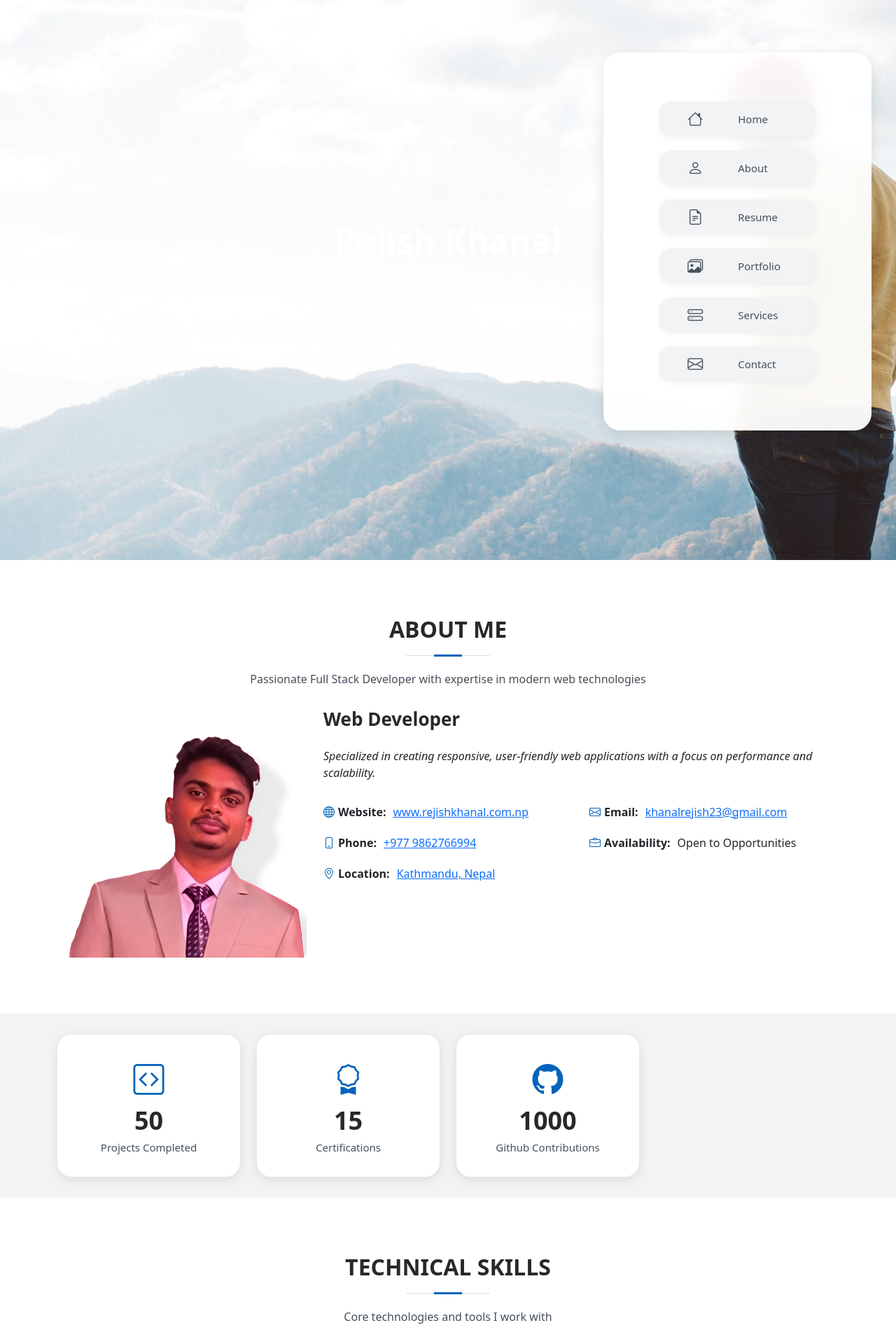
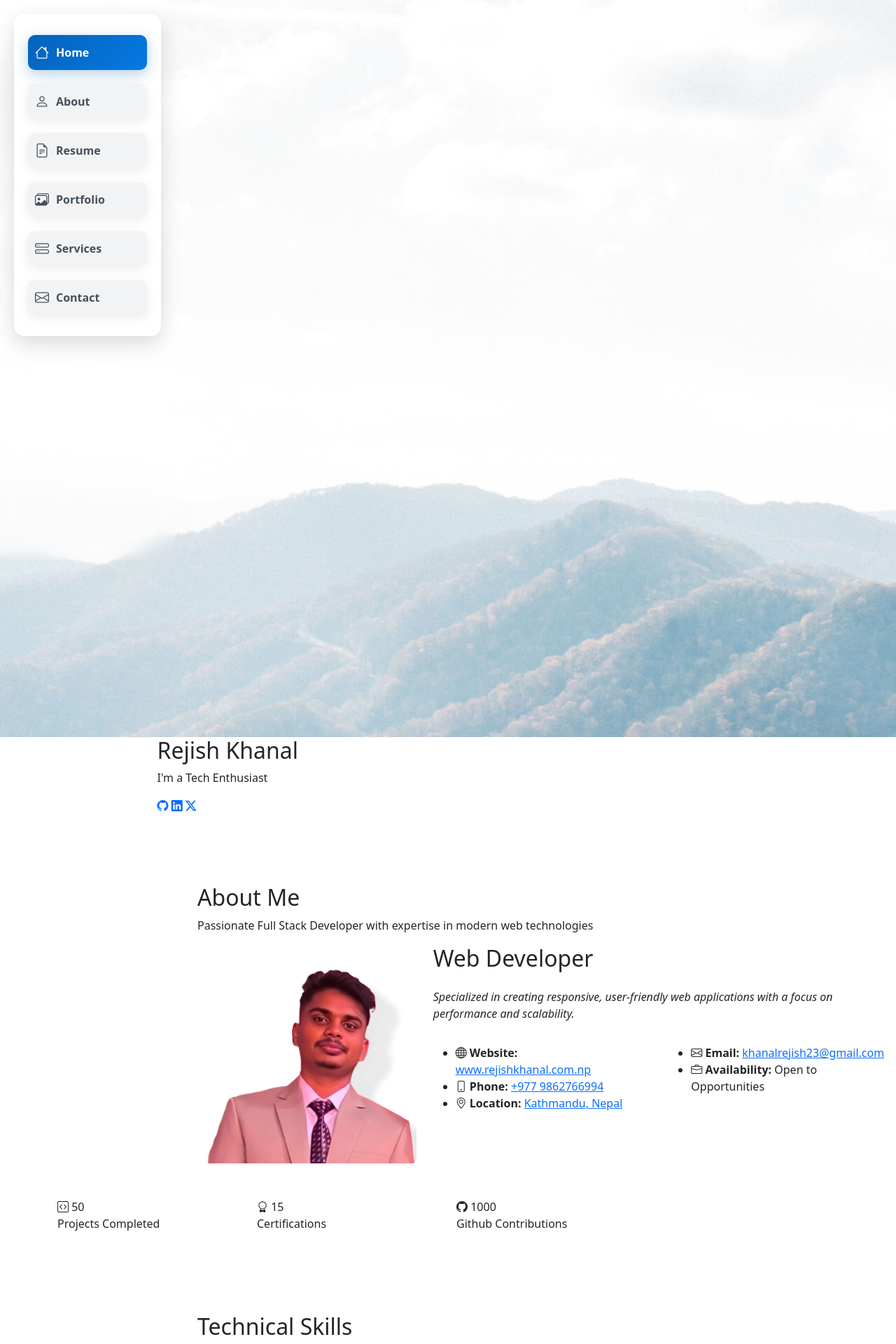
Before and after one commit to rejish7/MyResume, a PHP site: page / in a window 1280 px wide; the page is wider, and only the part inside the window is pictured. Shown: the top 1920 px of that part at 70% size. Run offline with PHP 8.4, Linux system fonts and the light colour scheme.

Commit message:
first commit

```diff
--- a/assets/css/main.css
+++ b/assets/css/main.css
@@ -7,6 +7,8 @@
     --text-color: #272829;
     --text-secondary: #45505b;
     --white: #fff;
+    --gradient: linear-gradient(135deg, var(--primary-color), #0678e3);
+    --box-shadow: 0 4px 15px rgba(5, 99, 187, 0.2);
   }
 
   /*--------------------------------------------------------------
@@ -15,377 +17,152 @@
   .header {
     position: fixed;
     top: 0;
-  right: 0;
-  bottom: 0;
+    left: 0;
+    width: 250px;
+    height: 100vh;
     z-index: 9997;
-  padding: 15px;
-  transition: all 0.5s;
+    padding: 20px;
     display: flex;
     flex-direction: column;
-  align-items: flex-end;
+    align-items: flex-start;
+    backdrop-filter: blur(10px);
+    transition: transform 0.5s;
+  }
+
+  @media (max-width: 1199px) {
+    .header {
+      transform: translateX(-100%);
+    }
+
+    .header.active {
+      transform: translateX(0);
+    }
   }
 
   .header .header-toggle {
-  width: 45px;
-  height: 45px;
-  background: var(--primary-color);
-  border-radius: 12px;
+    width: 50px;
+    height: 50px;
+    background: var(--gradient);
+    border-radius: 15px;
     cursor: pointer;
     display: flex;
     align-items: center;
     justify-content: center;
     color: var(--white);
     font-size: 24px;
-  margin-bottom: 15px;
+    margin-bottom: 20px;
     transition: all 0.3s ease;
-  box-shadow: 0 4px 12px rgba(5, 99, 187, 0.2);
+    box-shadow: var(--box-shadow);
   }
 
   .header .header-toggle:hover {
-  transform: translateY(-2px);
-  box-shadow: 0 6px 15px rgba(5, 99, 187, 0.3);
+    transform: translateY(-3px) scale(1.05);
+    box-shadow: 0 8px 25px rgba(5, 99, 187, 0.4);
   }
 
+  /*--------------------------------------------------------------
+  # Navbar
+  --------------------------------------------------------------*/
   .navmenu {
-  padding: 20px 10px;
-  margin: 40px 20px;
+    width: 100%;
+    padding: 20px;
     background: rgba(255, 255, 255, 0.95);
-  backdrop-filter: blur(10px);
-  box-shadow: 0 5px 20px rgba(0, 0, 0, 0.1);
-  border-radius: 24px;
+    backdrop-filter: blur(15px);
+    box-shadow: 0 10px 30px rgba(0, 0, 0, 0.15);
+    border-radius: 15px;
     transition: all 0.3s ease;
   }
 
-.navmenu * {
-  margin: 20px;
+  .navmenu ul {
+    list-style: none;
     padding: 0;
-  list-style: none;
-}
-.navmenu ul {
-  padding: 10px;
+    margin: 0;
   }
 
   .navmenu ul li {
-  position: relative;
-  white-space: nowrap;
+    padding: 10px 0;
+    text-align: left;
   }
 
   .navmenu a {
     display: flex;
     align-items: center;
     color: var(--text-secondary);
-  padding: 12px 20px;
-  margin-bottom: 12px;
-  transition: all 0.3s ease;
-  font-size: 15px;
-  border-radius: 16px;
+    padding: 10px;
+    transition: all 0.4s ease;
+    font-size: 16px;
+    border-radius: 10px;
     background: var(--secondary-color);
     height: 50px;
     overflow: hidden;
-  box-shadow: 0 2px 8px rgba(0, 0, 0, 0.05);
+    box-shadow: 0 4px 15px rgba(0, 0, 0, 0.08);
   }
 
   .navmenu a i {
-  font-size: 22px;
-  transition: all 0.3s ease;
+    font-size: 20px;
+    margin-right: 10px;
+    transition: all 0.4s ease;
   }
 
   .navmenu a span {
-  padding: 0 10px;
-  color: var(--text-secondary);
-  font-weight: 500;
+    font-weight: 600;
     transition: all 0.3s ease;
   }
 
   .navmenu a:hover {
     color: var(--white);
-  background: linear-gradient(135deg, var(--primary-color), #0678e3);
-  transform: translateX(-5px);
-  box-shadow: 0 4px 15px rgba(5, 99, 187, 0.2);
+    background: var(--gradient);
+    transform: translateX(5px);
+    box-shadow: 0 6px 20px rgba(5, 99, 187, 0.3);
   }
 
-.navmenu a:hover i {
-  transform: scale(1.1);
-}
-
-.navmenu .active {
+  .navmenu a.active {
     color: var(--white);
-  background: linear-gradient(135deg, var(--primary-color), #0678e3);
-  box-shadow: 0 4px 15px rgba(5, 99, 187, 0.2);
-}
-
-.navmenu a:hover span,
-.navmenu .active span {
-  color: var(--white);
+    background: var(--gradient);
+    box-shadow: 0 6px 20px rgba(5, 99, 187, 0.3);
   }
 
   /*--------------------------------------------------------------
-# Hero Section
+  # Other Sections
   --------------------------------------------------------------*/
-.hero {
-  width: 100%;
-  height: 100vh;
-  position: relative;
-  padding: 0;
-  display: flex;
-  align-items: center;
-  justify-content: center;
+  .section {
+    padding-top: 100px;
+    padding-bottom: 50px;
+    margin-left: 270px;
   }
 
-.hero img {
-  position: absolute;
-  top: 0;
-  left: 0;
-  width: 100%;
-  height: 100%;
-  object-fit: cover;
-  z-index: -1;
+  @media (max-width: 1199px) {
+    .section {
+      margin-left: 0;
+      padding-top: 90px;
+    }
   }
 
-.hero .container {
-  text-align: center;
-  padding: 0 15px;
-  color: var(--white);
-  z-index: 1;
+  @media (max-width: 768px) {
+    .section {
+      padding-top: 80px;
     }
 
-.hero h2 {
-  font-size: 48px;
-  font-weight: 700;
-  margin-bottom: 10px;
+    .navmenu a {
+      font-size: 14px;
+      height: 45px;
     }
 
-.hero p {
-  font-size: 24px;
-  margin-bottom: 30px;
+    .navmenu a i {
+      font-size: 18px;
+    }
   }
 
-.hero .social-links {
-  margin-top: 30px;
+  @media (max-width: 450px) {
+    .header {
+      width: 100%;
     }
 
-.hero .social-links a {
-  font-size: 24px;
-  color: var(--white);
-  margin: 0 10px;
-  transition: 0.3s;
+    .navmenu {
+      padding: 15px;
     }
 
-.hero .social-links a:hover {
-  color: var(--primary-color);
+    .navmenu a {
+      padding: 8px;
     }
-
-/*--------------------------------------------------------------
-# Sections General
---------------------------------------------------------------*/
-section {
-  padding: 80px 0;
-  overflow: hidden;
   }
-
-.section-title {
-  text-align: center;
-  padding-bottom: 30px;
-}
-
-.section-title h2 {
-  font-size: 32px;
-  font-weight: bold;
-  text-transform: uppercase;
-  margin-bottom: 20px;
-  padding-bottom: 20px;
-  position: relative;
-  color: var(--text-color);
-}
-
-.section-title h2::before {
-  content: "";
-  position: absolute;
-  display: block;
-  width: 120px;
-  height: 1px;
-  background: #ddd;
-  bottom: 1px;
-  left: calc(50% - 60px);
-}
-
-.section-title h2::after {
-  content: "";
-  position: absolute;
-  display: block;
-  width: 40px;
-  height: 3px;
-  background: var(--primary-color);
-  bottom: 0;
-  left: calc(50% - 20px);
-}
-
-.section-title p {
-  margin-bottom: 0;
-  color: var(--text-secondary);
-}
-
-/*--------------------------------------------------------------
-# About
---------------------------------------------------------------*/
-.about .content h2 {
-  font-weight: 700;
-  font-size: 26px;
-  color: var(--text-color);
-}
-
-.about .content ul {
-  list-style: none;
-  padding: 0;
-}
-
-.about .content ul li {
-  margin-bottom: 20px;
-  display: flex;
-  align-items: center;
-}
-
-.about .content ul strong {
-  margin-right: 10px;
-}
-
-.about .content ul i {
-  font-size: 16px;
-  margin-right: 5px;
-  color: var(--primary-color);
-  line-height: 0;
-}
-
-/*--------------------------------------------------------------
-# Stats
---------------------------------------------------------------*/
-.stats {
-  padding: 30px 0;
-  background: var(--secondary-color);
-}
-
-.stats .stats-item {
-  padding: 30px;
-  text-align: center;
-  background: var(--white);
-  border-radius: 20px;
-  box-shadow: 0 4px 15px rgba(0, 0, 0, 0.1);
-}
-
-.stats .stats-item i {
-  font-size: 44px;
-  color: var(--primary-color);
-  margin-bottom: 15px;
-}
-
-.stats .stats-item span {
-  font-size: 36px;
-  display: block;
-  font-weight: 600;
-  color: var(--text-color);
-}
-
-.stats .stats-item p {
-  padding: 0;
-  margin: 0;
-  font-size: 15px;
-  color: var(--text-secondary);
-}
-
-/*--------------------------------------------------------------
-# Skills
---------------------------------------------------------------*/
-.skills .progress {
-  height: auto;
-  display: block;
-  background: none;
-  margin-bottom: 30px;
-}
-
-.skills .progress .skill {
-  padding: 10px 0;
-  margin: 0;
-  text-transform: uppercase;
-  display: block;
-  font-weight: 600;
-  color: var(--text-color);
-}
-
-.skills .progress .skill .val {
-  float: right;
-  font-style: normal;
-}
-
-.skills .progress-bar-wrap {
-  background: var(--secondary-color);
-  height: 10px;
-  border-radius: 10px;
-}
-
-.skills .progress-bar {
-  width: 1px;
-  height: 10px;
-  transition: 0.9s;
-  background: var(--primary-color);
-  border-radius: 10px;
-}
-
-/*--------------------------------------------------------------
-# Resume
---------------------------------------------------------------*/
-.resume .resume-title {
-  font-size: 26px;
-  font-weight: 700;
-  margin-top: 20px;
-  margin-bottom: 20px;
-  color: var(--text-color);
-}
-
-.resume .resume-item {
-  padding: 0 0 20px 20px;
-  margin-top: -2px;
-  border-left: 2px solid var(--primary-color);
-  position: relative;
-}
-
-.resume .resume-item h4 {
-  line-height: 18px;
-  font-size: 18px;
-  font-weight: 600;
-  color: var(--text-color);
-  margin-bottom: 10px;
-}
-
-.resume .resume-item h5 {
-  font-size: 16px;
-  background: var(--secondary-color);
-  padding: 5px 15px;
-  display: inline-block;
-  font-weight: 600;
-  margin-bottom: 10px;
-  color: var(--text-secondary);
-}
-
-.resume .resume-item ul {
-  padding-left: 20px;
-}
-
-.resume .resume-item ul li {
-  padding-bottom: 10px;
-}
-
-.resume .resume-item:last-child {
-  padding-bottom: 0;
-}
-
-.resume .resume-item::before {
-  content: "";
-  position: absolute;
-  width: 16px;
-  height: 16px;
-  border-radius: 50px;
-  left: -9px;
-  top: 0;
-  background: var(--white);
-  border: 2px solid var(--primary-color);
-}
--- a/index.html
+++ b/index.html
@@ -36,14 +36,18 @@
 
     <!-- Main JS File -->
     <script src="assets/js/main.js"></script>
+    <script>document.querySelector('.header-toggle').addEventListener('click', () => {
+        document.querySelector('#header').classList.toggle('active');
+      });
+    </script>
 </head>
 
 <body>
-    <header id="header" class="header" style="margin-top: 20px;">
+    <header id="header" class="header">
         <i class="header-toggle d-xl-none bi bi-list"></i>
         <nav id="navmenu" class="navmenu">
             <ul>
-                <li><a href="#hero" class="nav-link"><i class="bi bi-house"></i><span>Home</span></a></li>
+                <li><a href="#hero" class="nav-link active"><i class="bi bi-house"></i><span>Home</span></a></li>
                 <li><a href="#about" class="nav-link"><i class="bi bi-person"></i><span>About</span></a></li>
                 <li><a href="#resume" class="nav-link"><i class="bi bi-file-earmark-text"></i><span>Resume</span></a></li>
                 <li><a href="#portfolio" class="nav-link"><i class="bi bi-images"></i><span>Portfolio</span></a></li>
```
Also changed, not shown: other parts of index.html (+12 -26 lines). Lines whose indentation alone changed are shown as unchanged.
